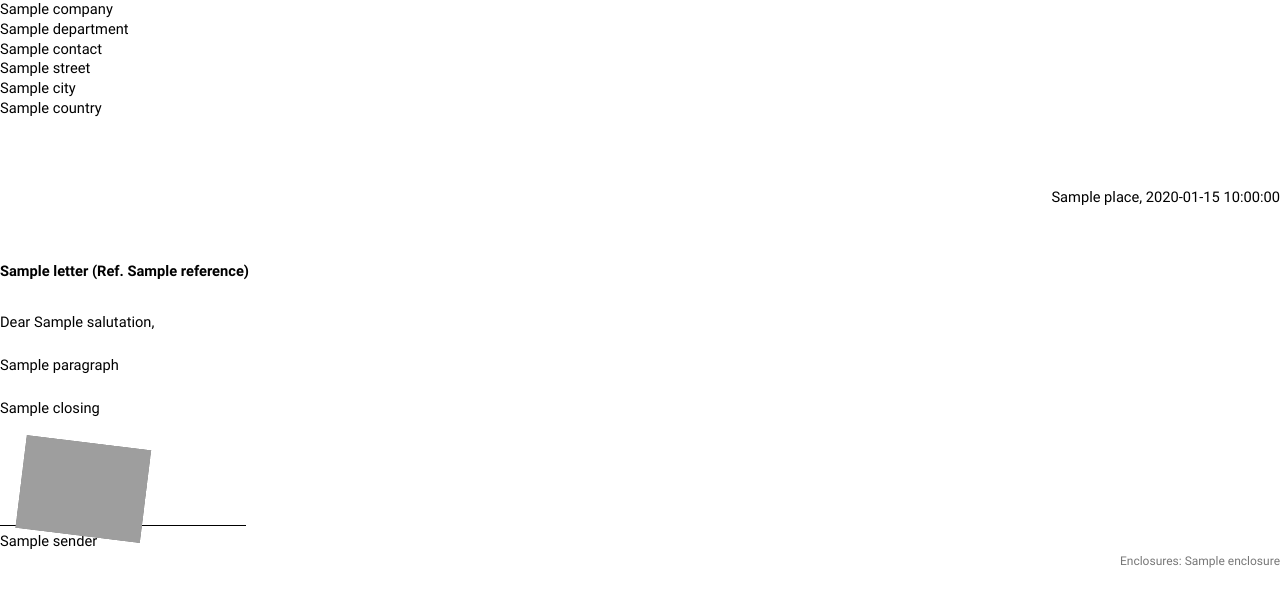
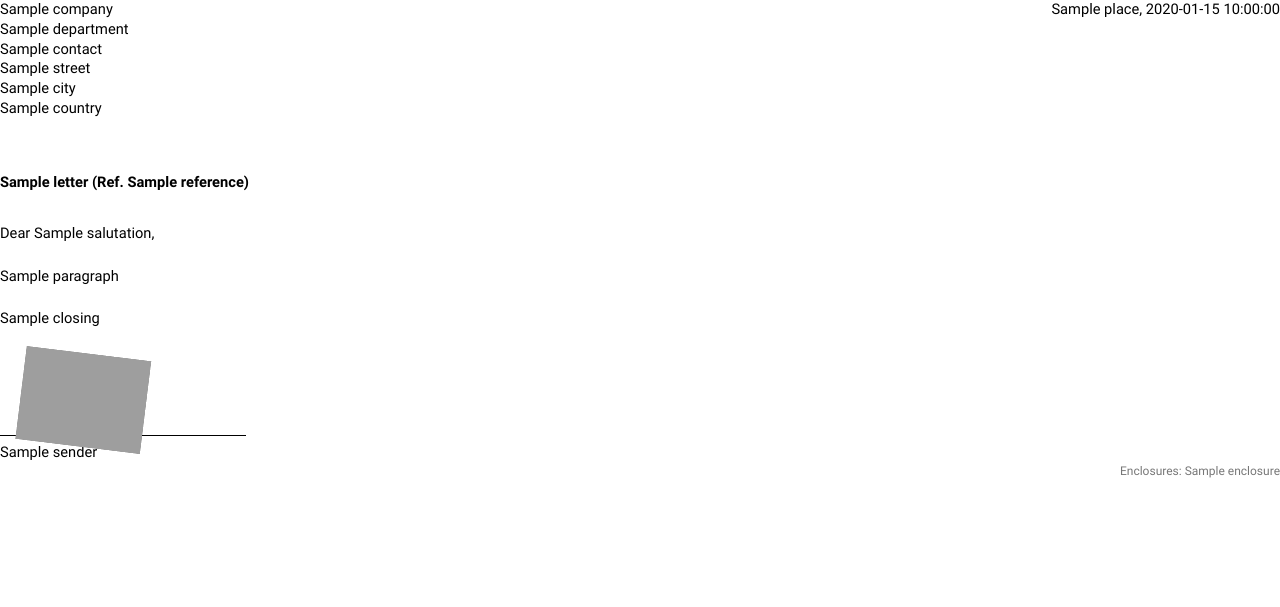
Before and after one commit to yannickbohrer/letter-of-motivation-editor, a Python web app: template template/letter.html.j2 in a window 1280 px wide. Shown: the top 607 px of the page. Run offline with Jinja, Linux system fonts and the light colour scheme; the template is opened without the code that fills it: most values are stand-ins (such as "Sample title", 1, 10 or a date in 2020); grey boxes are pictures that could not be loaded.

Commit message:
Put place and date on the company-name line, top right
Co-Authored-By: Claude Opus 5.5 <noreply@anthropic.com>

```diff
--- a/template/letter.html.j2
+++ b/template/letter.html.j2
@@ -11,6 +11,8 @@
   <main>
     <!-- Recipient -->
     <section class="recipient">
+      <!-- Place and date, top right on the company-name line -->
+      <p class="date">{{ place }}, {{ date }}</p>
       <div class="address">
         <div>{{ recipient.company }}</div>
         {% if recipient.department %}<div>{{ recipient.department }}</div>{% endif %}
@@ -20,9 +22,6 @@
         {% if recipient.country %}<div>{{ recipient.country }}</div>{% endif %}
       </div>
     </section>
-
-    <!-- Place and date, right-aligned -->
-    <p class="date">{{ place }}, {{ date }}</p>
 
     <p class="subject">{{ letter.subject }}{% if letter.reference %} (Ref. {{ letter.reference }}){% endif %}</p>
 
--- a/template/style.css
+++ b/template/style.css
@@ -38,16 +38,19 @@ body {
 
 p { margin: 0; }
 
-/* ---------- Recipient, then date (right-aligned) ---------- */
+/* ---------- Recipient, with place and date top right ---------- */
+
+.recipient { display: flow-root; }   /* contain the floated date */
 
 .address { line-height: 1.35; }
 
+.date {
+  float: right;
+  margin-left: 8mm;
+  line-height: 1.35;                 /* match .address so it shares the company line's baseline */
+}
+
 /* ---------- Body ---------- */
-
-.date {
-  margin-top: 18mm;
-  text-align: right;
-}
 
 .subject {
   margin-top: 14mm;
```
